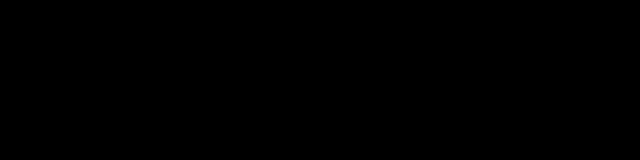
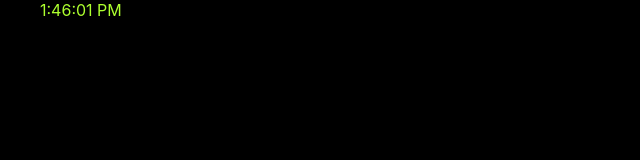
Before and after one commit to ArhDemetriy/two-screen, a React (Create React App) app: page / in a window 1280 px wide. Shown: the top 160 px of the page, without its empty margins (0-640 px from the left). Built offline with nearby package versions, Linux system fonts and the light colour scheme.

Commit message:
del: usless code

```diff
--- a/src/app/App.scss
+++ b/src/app/App.scss
@@ -1,43 +1,4 @@
-:root {
-  background-color: black;
+.App{
+  margin: 0 auto;
+  max-width: 1200px;
 }
-.App {
-  --translate: -10;
-    width: 100%;
-    height: 100%;
-  &__container {
-    max-width: 1000px;
-    margin: 0 auto;
-    overflow: hidden;
-  }
-  &__scroll {
-    display: flex;
-    align-items: flex-start;
-    transition: all 0.5s;
-    transform: translateX(calc(var(--translate, 0) * 1%));
-  }
-  &__page {
-    --content-shift: -40;
-    width: 100%;
-    min-height: 40px;
-    max-height: 100vh;
-    background-color: darkkhaki;
-    flex: 0 0 auto;
-    box-sizing: border-box;
-    border: 1px red solid;
-  }
-  &__huge_content {
-    transition: all 0.5s;
-    transform: translateY(calc(var(--content-shift, 0) * 1%));
-    width: 100%;
-    height: 4000px;
-    background: linear-gradient(
-      to bottom,
-      red 20%,
-      orange 20% 40%,
-      yellow 40% 60%,
-      green 60% 80%,
-      blue 80%
-    );
-  }
-}
--- a/src/app/scroll/notepad/textList/TextList.tsx
+++ b/src/app/scroll/notepad/textList/TextList.tsx
@@ -1,4 +1,4 @@
-import React, { ReactPropTypes } from 'react';
+import React from 'react';
 function TextList() {
   return (
     <label className="TextList">
--- a/src/index.scss
+++ b/src/index.scss
@@ -5,6 +5,9 @@
     sans-serif;
   -webkit-font-smoothing: antialiased;
   -moz-osx-font-smoothing: grayscale;
+
+  background-color: black;
+  color: greenyellow;
 }
 
 code {
```
